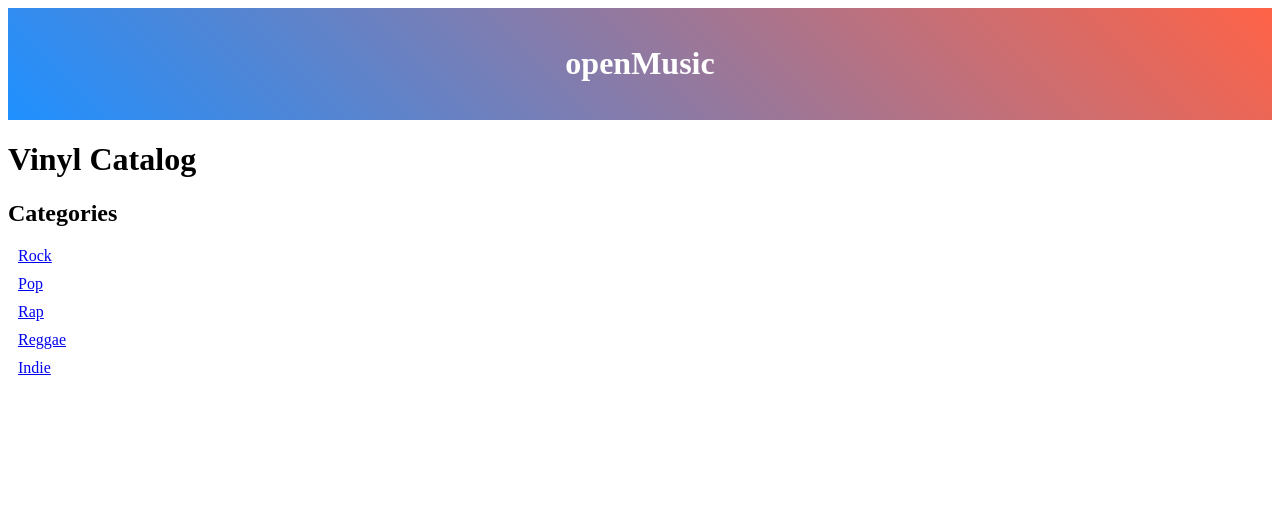
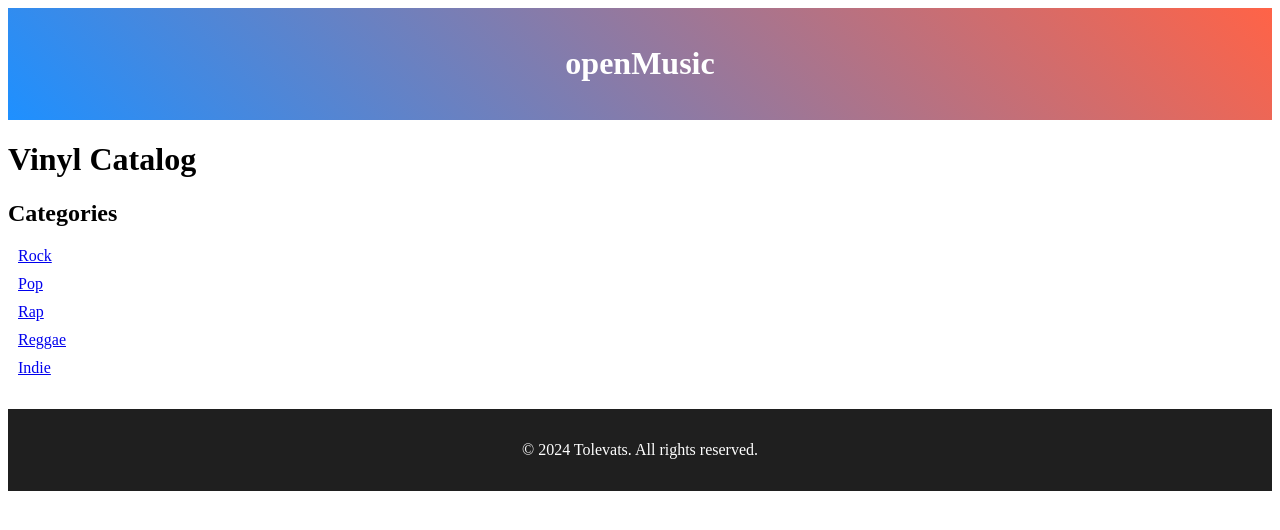
Before and after one commit to Tolevats/openmusic-v2, a Vue app: page / in a window 1280 px wide. Shown: the top 530 px of the page. Built offline with nearby package versions, Linux system fonts and the light colour scheme.

Commit message:
update: Add footer

```diff
--- a/src/App.vue
+++ b/src/App.vue
@@ -6,15 +6,18 @@
     </nav> -->
     <Header />
     <router-view/>
+    <Footer />
   </div>
 </template>
 
 <script>
 import Header from './components/Header.vue';
+import Footer from './components/Footer.vue';
 
 export default {
   components: {
     Header,
+    Footer,
   },
 };
 </script>
```
